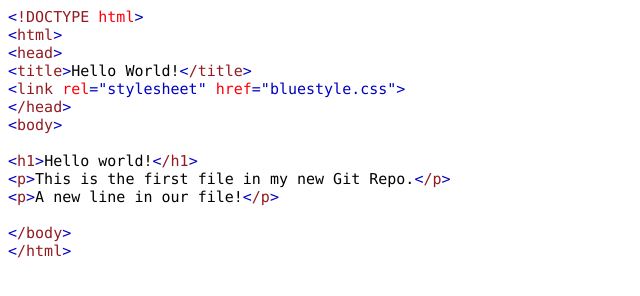
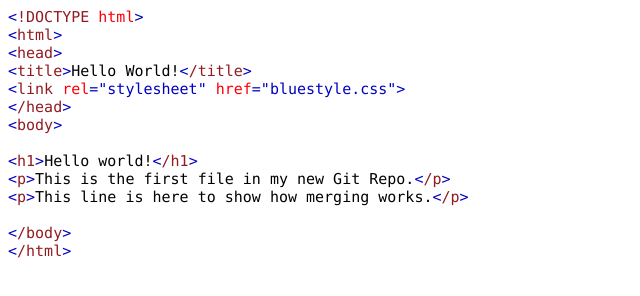
Before and after one commit to klaszewski/hello-world, a plain HTML site: page index.html in a window 1280 px wide. Shown: the whole page, without its empty margins (0-640 px from the left). Drawn offline with Linux system fonts and the light colour scheme.

Commit message:
updated index.html with emergency fix

```diff
--- a/index.html
+++ b/index.html
@@ -29,7 +29,7 @@
 <p class="p4"><span class="s2"></span><br></p>
 <p class="p2"><span class="s1">&lt;</span><span class="s4">h1</span><span class="s1">&gt;</span><span class="s5">Hello world!</span><span class="s1">&lt;</span><span class="s4">/h1</span><span class="s1">&gt;</span></p>
 <p class="p2"><span class="s1">&lt;</span><span class="s4">p</span><span class="s1">&gt;</span><span class="s5">This is the first file in my new Git Repo.</span><span class="s1">&lt;</span><span class="s4">/p</span><span class="s1">&gt;</span></p>
-<p class="p2"><span class="s1">&lt;</span><span class="s4">p</span><span class="s1">&gt;</span><span class="s5">A new line in our file!</span><span class="s1">&lt;</span><span class="s4">/p</span><span class="s1">&gt;</span></p>
+<p class="p2"><span class="s1">&lt;</span><span class="s4">p</span><span class="s1">&gt;</span><span class="s5">This line is here to show how merging works.</span><span class="s1">&lt;</span><span class="s4">/p</span><span class="s1">&gt;</span></p>
 <p class="p4"><span class="s2"></span><br></p>
 <p class="p1"><span class="s1">&lt;</span><span class="s2">/body</span><span class="s1">&gt;</span></p>
 <p class="p1"><span class="s1">&lt;</span><span class="s2">/html</span><span class="s1">&gt;</span></p>
```
